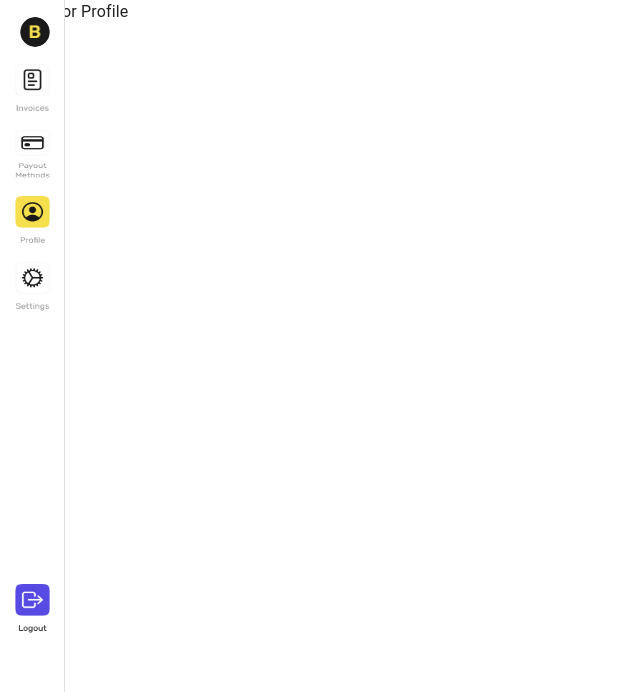
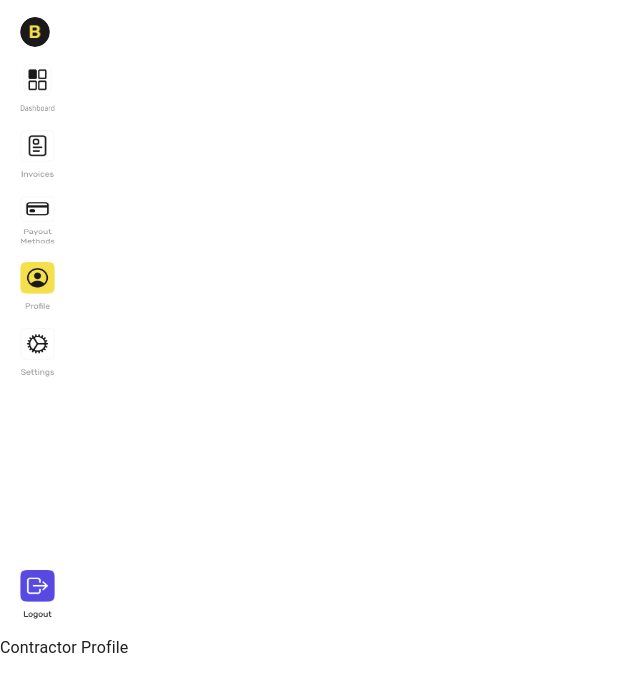
Before and after one commit to 100ngramjit/octaloop-task, a React (Create React App) app: page /dashboard in a window 1280 px wide. Shown: the top 692 px of the page, without its empty margins (0-640 px from the left). Built offline with nearby package versions, Linux system fonts and the light colour scheme.

Commit message:
Dashboard Content layout added

```diff
--- a/src/components/DashboardSidebar.js
+++ b/src/components/DashboardSidebar.js
@@ -15,50 +15,16 @@
 import icon4 from "../assets/item4.png";
 import icon5 from "../assets/item5.png";
 import icon6 from "../assets/item6.png";
-const drawerWidth = 240;
-
-const openedMixin = (theme) => ({
-  width: drawerWidth,
-  transition: theme.transitions.create("width", {
-    easing: theme.transitions.easing.sharp,
-    duration: theme.transitions.duration.enteringScreen,
-  }),
-  overflowX: "hidden",
-});
-
-const closedMixin = (theme) => ({
-  transition: theme.transitions.create("width", {
-    easing: theme.transitions.easing.sharp,
-    duration: theme.transitions.duration.leavingScreen,
-  }),
-  overflowX: "hidden",
-  width: `calc(${theme.spacing(7)} + 1px)`,
-  [theme.breakpoints.up("sm")]: {
-    width: `calc(${theme.spacing(8)} + 1px)`,
-  },
-});
-
-const Drawer = styled(MuiDrawer, {
-  shouldForwardProp: (prop) => prop !== "open",
-})(({ theme, open }) => ({
-  width: drawerWidth,
-  whiteSpace: "nowrap",
-  boxSizing: "border-box",
-  ...(open && {
-    ...openedMixin(theme),
-    "& .MuiDrawer-paper": openedMixin(theme),
-  }),
-  ...(!open && {
-    ...closedMixin(theme),
-    "& .MuiDrawer-paper": closedMixin(theme),
-  }),
-}));
 
 const DashboardSidebar = () => {
   return (
-    <Box sx={{ display: "flex" }}>
-      <Drawer variant="permanent">
-        <Box sx={{ justifyContent: "space-between" }}>
+    <Box
+      sx={{
+        display: "flex",
+        flexDirection: "column",
+        justifyContent: "space-between",
+      }}
+    >
       <List>
         <ListItem disablePadding sx={{ display: "block" }}>
           <ListItemButton
@@ -77,6 +43,29 @@
                 alt="logo"
                 src={logo}
                 style={{ width: 30, height: 30, my: 2 }}
+              />
+            </ListItemIcon>
+          </ListItemButton>
+        </ListItem>
+        <ListItem disablePadding sx={{ display: "block" }}>
+          <ListItemButton
+            sx={{
+              minHeight: 48,
+              justifyContent: "center",
+              px: 2.5,
+            }}
+          >
+            <ListItemIcon
+              sx={{
+                minWidth: 0,
+                mr: "auto",
+                justifyContent: "center",
+              }}
+            >
+              <img
+                alt="icon1"
+                src={icon1}
+                style={{ width: 35, height: 50, my: 2 }}
               />
             </ListItemIcon>
           </ListItemButton>
@@ -175,7 +164,7 @@
         </ListItem>{" "}
       </List>
       <List>
-            <ListItem disablePadding sx={{ display: "block", mt: 30 }}>
+        <ListItem disablePadding sx={{ display: "block", mt: 20 }}>
           <ListItemButton
             sx={{
               minHeight: 48,
@@ -200,8 +189,6 @@
         </ListItem>
       </List>
     </Box>
-      </Drawer>
-    </Box>
   );
 };
 
```
Also changed, not shown: src/components/DashBoardContent.js (added, +87 -0 lines). Lines whose indentation alone changed are shown as unchanged.
